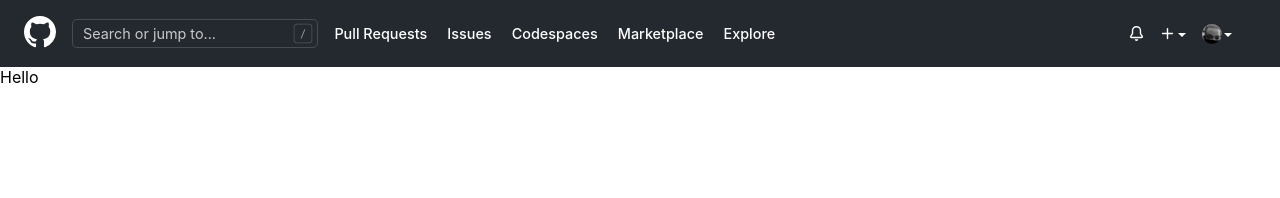
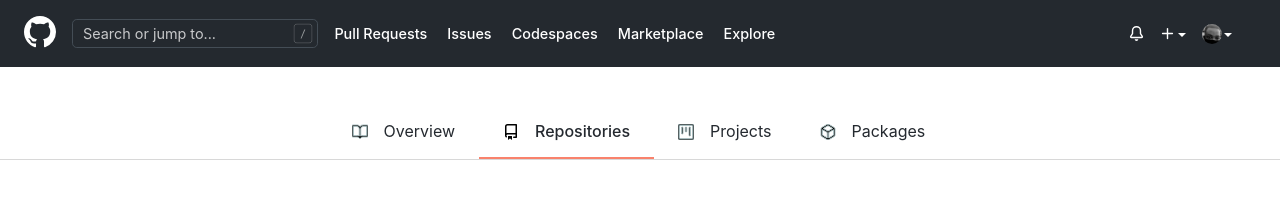
Before and after one commit to supacode/github-repo, a website: page index.html in a window 1280 px wide. Drawn offline with Linux system fonts and the light colour scheme.

Commit message:
Create tabs components

```diff
--- a/index.html
+++ b/index.html
@@ -104,7 +104,7 @@
 
           <button class="user-menu__btn">
             <img
-              src="img/maverick.jpg"
+              src="img/maverick_thumb.jpg"
               class="user-menu__avatar"
               alt="Picture of Maverick"
             />
@@ -119,9 +119,96 @@
       </div>
     </div>
 
-    <!-- Content -->
-    <div class="content">Hello</div>
-    <!-- /Content -->
+    <!--  -->
+    <div class="wrapper">
+      <div class="sticky">
+        <div class="empty-column"></div>
+
+        <ul class="tabs">
+          <li class="tabs__item">
+            <a href="#">
+              <span>
+                <svg height="16" viewBox="0 0 16 16" version="1.1" width="16">
+                  <path
+                    fill-rule="evenodd"
+                    d="M0 1.75A.75.75 0 01.75 1h4.253c1.227 0 2.317.59 3 1.501A3.744 3.744 0 0111.006 1h4.245a.75.75 0 01.75.75v10.5a.75.75 0 01-.75.75h-4.507a2.25 2.25 0 00-1.591.659l-.622.621a.75.75 0 01-1.06 0l-.622-.621A2.25 2.25 0 005.258 13H.75a.75.75 0 01-.75-.75V1.75zm8.755 3a2.25 2.25 0 012.25-2.25H14.5v9h-3.757c-.71 0-1.4.201-1.992.572l.004-7.322zm-1.504 7.324l.004-5.073-.002-2.253A2.25 2.25 0 005.003 2.5H1.5v9h3.757a3.75 3.75 0 011.994.574z"
+                  ></path>
+                </svg>
+              </span>
+              <span> Overview </span>
+            </a>
+          </li>
+          <li class="tabs__item tabs__item--active">
+            <a href="#">
+              <span>
+                <svg
+                  height="16"
+                  viewBox="0 0 16 16"
+                  version="1.1"
+                  width="16"
+                  aria-hidden="true"
+                >
+                  <path
+                    fill-rule="evenodd"
+                    d="M2 2.5A2.5 2.5 0 014.5 0h8.75a.75.75 0 01.75.75v12.5a.75.75 0 01-.75.75h-2.5a.75.75 0 110-1.5h1.75v-2h-8a1 1 0 00-.714 1.7.75.75 0 01-1.072 1.05A2.495 2.495 0 012 11.5v-9zm10.5-1V9h-8c-.356 0-.694.074-1 .208V2.5a1 1 0 011-1h8zM5 12.25v3.25a.25.25 0 00.4.2l1.45-1.087a.25.25 0 01.3 0L8.6 15.7a.25.25 0 00.4-.2v-3.25a.25.25 0 00-.25-.25h-3.5a.25.25 0 00-.25.25z"
+                  ></path>
+                </svg>
+              </span>
+              <span> Repositories </span>
+            </a>
+          </li>
+          <li class="tabs__item">
+            <a href="#">
+              <span>
+                <svg
+                  height="16"
+                  viewBox="0 0 16 16"
+                  version="1.1"
+                  width="16"
+                  aria-hidden="true"
+                >
+                  <path
+                    fill-rule="evenodd"
+                    d="M1.75 0A1.75 1.75 0 000 1.75v12.5C0 15.216.784 16 1.75 16h12.5A1.75 1.75 0 0016 14.25V1.75A1.75 1.75 0 0014.25 0H1.75zM1.5 1.75a.25.25 0 01.25-.25h12.5a.25.25 0 01.25.25v12.5a.25.25 0 01-.25.25H1.75a.25.25 0 01-.25-.25V1.75zM11.75 3a.75.75 0 00-.75.75v7.5a.75.75 0 001.5 0v-7.5a.75.75 0 00-.75-.75zm-8.25.75a.75.75 0 011.5 0v5.5a.75.75 0 01-1.5 0v-5.5zM8 3a.75.75 0 00-.75.75v3.5a.75.75 0 001.5 0v-3.5A.75.75 0 008 3z"
+                  ></path>
+                </svg>
+              </span>
+              <span> Projects </span>
+            </a>
+          </li>
+          <li class="tabs__item">
+            <a href="#">
+              <span>
+                <svg
+                  height="16"
+                  viewBox="0 0 16 16"
+                  version="1.1"
+                  width="16"
+                  aria-hidden="true"
+                >
+                  <path
+                    fill-rule="evenodd"
+                    d="M8.878.392a1.75 1.75 0 00-1.756 0l-5.25 3.045A1.75 1.75 0 001 4.951v6.098c0 .624.332 1.2.872 1.514l5.25 3.045a1.75 1.75 0 001.756 0l5.25-3.045c.54-.313.872-.89.872-1.514V4.951c0-.624-.332-1.2-.872-1.514L8.878.392zM7.875 1.69a.25.25 0 01.25 0l4.63 2.685L8 7.133 3.245 4.375l4.63-2.685zM2.5 5.677v5.372c0 .09.047.171.125.216l4.625 2.683V8.432L2.5 5.677zm6.25 8.271l4.625-2.683a.25.25 0 00.125-.216V5.677L8.75 8.432v5.516z"
+                  ></path>
+                </svg>
+              </span>
+
+              <span> Packages </span>
+            </a>
+          </li>
+        </ul>
+      </div>
+    </div>
+    <!--  -->
+    <div class="content">
+      <div class="aside">
+        <!-- <img src="img/maverick-avatar.jpg" alt="Picture of Maverick" /> -->
+      </div>
+
+      <div class="overview">
+        <!-- TODO: Create overview content -->
+      </div>
+    </div>
 
     <!--  -->
   </body>
--- a/scss/_reset.scss
+++ b/scss/_reset.scss
@@ -4,6 +4,7 @@
   box-sizing: border-box;
   border: none;
   background: none;
+  max-width: 100%;
 }
 
 input {
--- a/scss/_variables.scss
+++ b/scss/_variables.scss
@@ -1,3 +1,6 @@
+$page-width: 1250px;
+$side-column-width: 25%;
+
 $white: #fff;
 $grey: #aabfc1;
 $dark: #24292f;
--- /dev/null
+++ b/scss/components/_aside.scss
@@ -0,0 +1,3 @@
+.aside {
+  width: $side-column-width;
+}
--- /dev/null
+++ b/scss/components/_overview.scss
@@ -0,0 +1,3 @@
+.overview {
+  flex: 1;
+}
--- /dev/null
+++ b/scss/components/_tabs.scss
@@ -0,0 +1,42 @@
+.tabs {
+  display: flex;
+  align-items: center;
+  top: 0;
+
+  svg {
+    margin-right: 1rem;
+    margin-bottom: -3px;
+    path {
+      stroke: $grey;
+    }
+  }
+
+  &__item {
+    border-bottom: 2px solid transparent;
+    transition: 0.4s ease-out border;
+
+    &:hover {
+      border-bottom-color: $grey;
+    }
+
+    &--active {
+      border-bottom-color: #f9826c;
+      font-weight: 550;
+
+      svg {
+        path {
+          stroke-width: 0;
+          stroke: $dark;
+        }
+      }
+    }
+  }
+
+  li a {
+    display: flex;
+    align-items: center;
+    padding: 1rem 1.5rem;
+    text-decoration: none;
+    color: $dark;
+  }
+}
--- a/scss/style.scss
+++ b/scss/style.scss
@@ -7,3 +7,32 @@
 }
 
 @import 'components/header';
+
+.wrapper {
+  border-bottom: 1px solid #d8d8d8;
+  overflow: auto;
+}
+
+.sticky {
+  width: $page-width;
+  display: flex;
+  margin: auto;
+  margin-top: 2.4rem;
+  position: sticky;
+  top: 0;
+}
+
+.empty-column {
+  width: $side-column-width;
+}
+
+.content {
+  margin: auto;
+  max-width: $page-width;
+  display: flex;
+}
+
+@import 'components/aside';
+
+@import 'components/tabs';
+@import 'components/overview';
```
Also changed, not shown: css/style.css, css/style.min.css, img/maverick-avatar.jpg (added), img/maverick_thumb.jpg (renamed from img/maverick.jpg), 2 other files.
